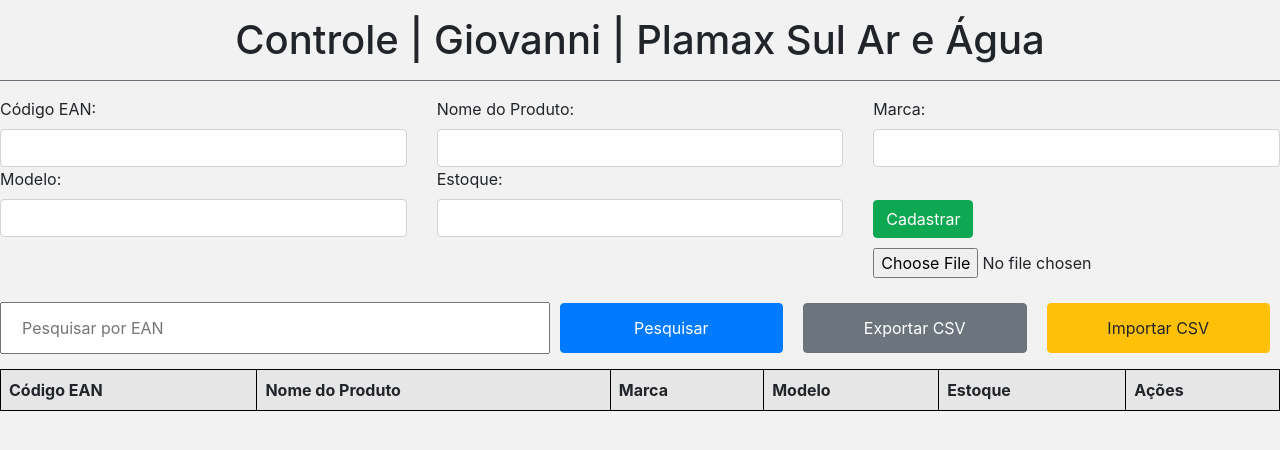
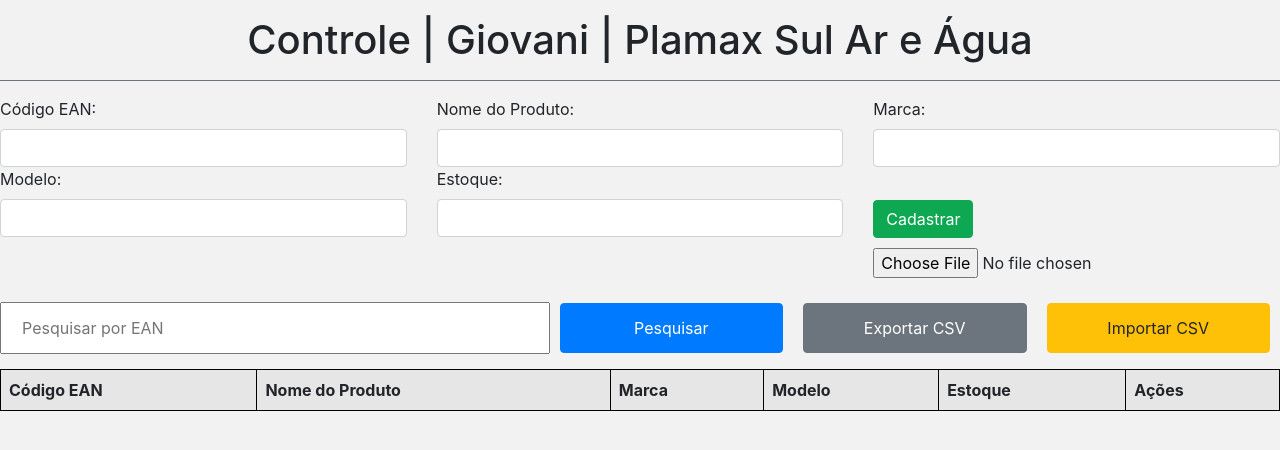
Before and after one commit to vanodigital/Projeto-Controle-Plamax, a website: page index.html in a window 1280 px wide. Drawn offline with nearby package versions, Linux system fonts and the light colour scheme; a script that the page names is missing.

Commit message:
Teste Git

```diff
--- a/index.html
+++ b/index.html
@@ -26,7 +26,7 @@
     </head>
     <body>
         <div class="text-center my-3">
-            <h1 class="border-bottom border-secondary pb-3">Controle | Giovanni | Plamax Sul Ar e Água</h1>
+            <h1 class="border-bottom border-secondary pb-3">Controle | Giovani | Plamax Sul Ar e Água</h1>
         </div>
         <div id="formulario-cadastro" class="row">
             <div class="col-sm-12 col-md-4">
```
Also changed, not shown: 1 other file.
